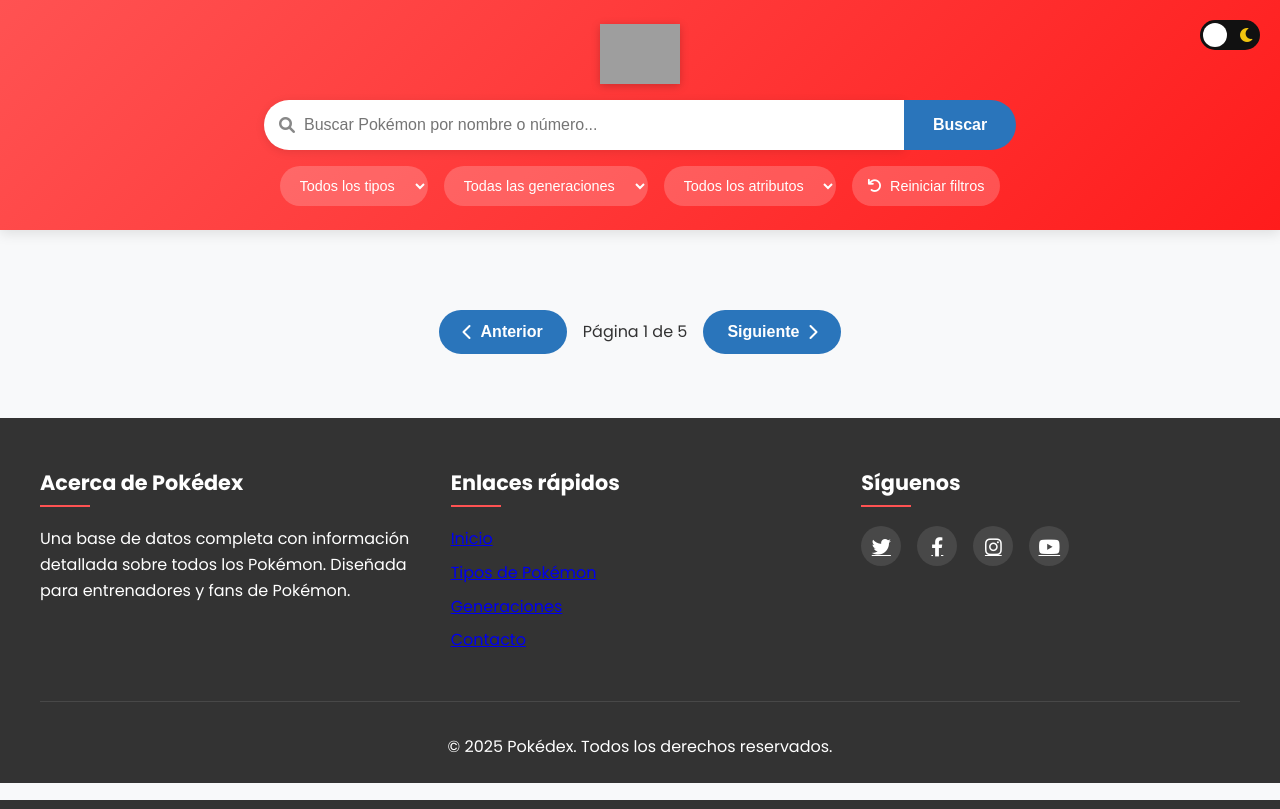
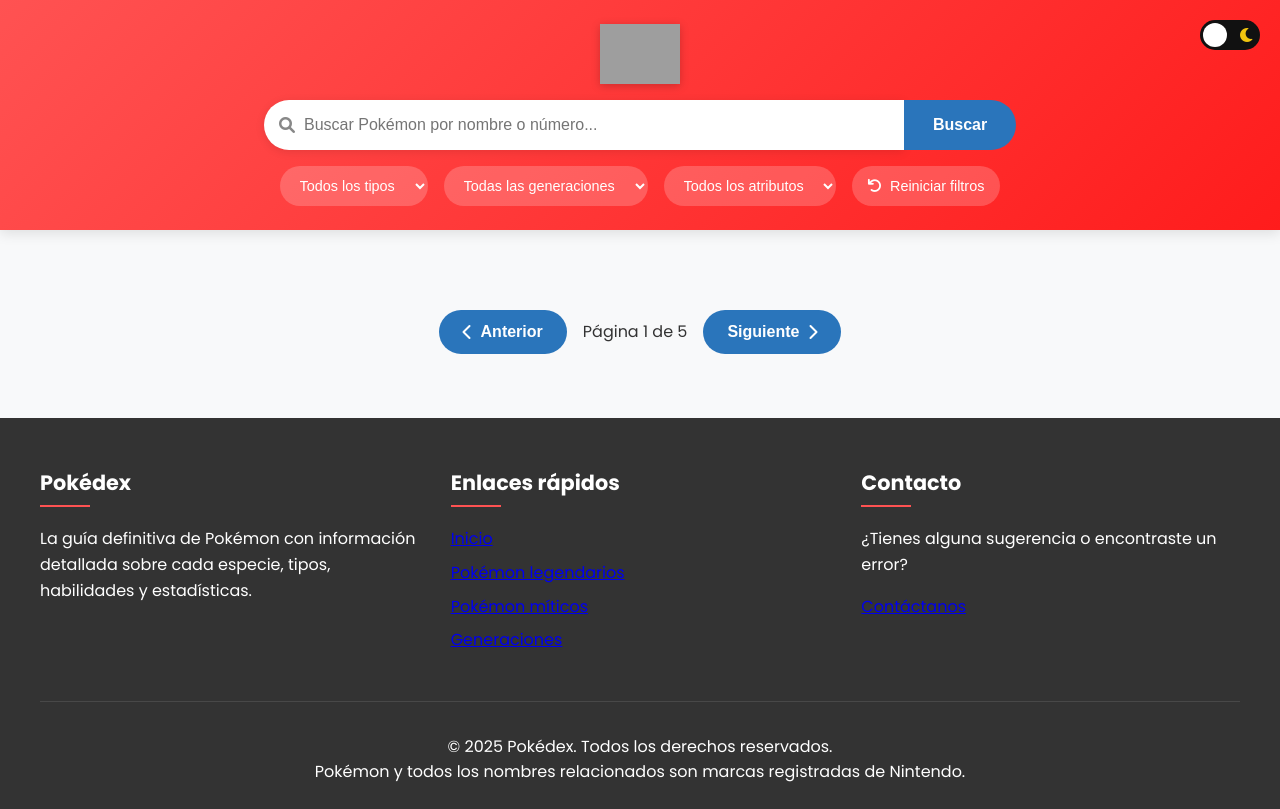
Before and after one commit to aalexxJA/pokedex, a PHP site: page / in a window 1280 px wide. Run offline with PHP 8.4, Linux system fonts and the light colour scheme; data that the repository does not hold is empty; a stand-in replaces the project's code that opens the database connection; grey boxes are pictures that could not be loaded.

Commit message:
Update index.php

```diff
--- a/index.php
+++ b/index.php
@@ -5,7 +5,7 @@
     <meta charset="UTF-8">
     <meta name="viewport" content="width=device-width, initial-scale=1.0">
     <title>Pokédex - Base de Datos de Pokémon</title>
-    <link rel="icon" type="image/png" href="favicon.png">
+    <link rel="icon" type="image/png" href="Media/Poké_Ball.svg.png">
     <link rel="stylesheet" href="styles.css">
     <link rel="stylesheet" href="https://cdnjs.cloudflare.com/ajax/libs/font-awesome/6.0.0-beta3/css/all.min.css">
     <link href="https://fonts.googleapis.com/css2?family=Poppins:wght@300;400;500;600;700&display=swap" rel="stylesheet">
@@ -24,7 +24,7 @@
     <!-- Encabezado -->
     <header>
         <div class="logo-container">
-            <img src="pokedex-logo.png" alt="Pokédex Logo" class="logo">
+            <img src="Media/pokedex-logo.png" alt="Pokédex Logo" class="logo">
         </div>
         <div class="search-container">
             <div class="search-wrapper">
@@ -108,34 +108,34 @@
 
     <!-- Pie de página -->
     <footer>
+        <div class="footer-container">
             <div class="footer-content">
             <div class="footer-section">
-                <h3>Acerca de Pokédex</h3>
-                <p>Una base de datos completa con información detallada sobre todos los Pokémon. Diseñada para entrenadores y fans de Pokémon.</p>
+                <h3>Pokédex</h3>
+                <p>La guía definitiva de Pokémon con información detallada sobre cada especie, tipos, habilidades y estadísticas.</p>
             </div>
             <div class="footer-section">
                 <h3>Enlaces rápidos</h3>
-                <ul>
+                <ul class="footer-links">
                 <li><a href="#">Inicio</a></li>
-                    <li><a href="#">Tipos de Pokémon</a></li>
+                <li><a href="#">Pokémon legendarios</a></li>
+                <li><a href="#">Pokémon míticos</a></li>
                 <li><a href="#">Generaciones</a></li>
-                    <li><a href="#">Contacto</a></li>
                 </ul>
             </div>
             <div class="footer-section">
-                <h3>Síguenos</h3>
-                <div class="social-icons">
-                    <a href="#" class="social-icon"><i class="fab fa-twitter"></i></a>
-                    <a href="#" class="social-icon"><i class="fab fa-facebook-f"></i></a>
-                    <a href="#" class="social-icon"><i class="fab fa-instagram"></i></a>
-                    <a href="#" class="social-icon"><i class="fab fa-youtube"></i></a>
-                </div>
+                <h3>Contacto</h3>
+                <p>¿Tienes alguna sugerencia o encontraste un error?</p>
+                <a href="mailto:info@pokedex.com" class="contact-button">Contáctanos</a>
             </div>
             </div>
             <div class="footer-bottom">
             <p>&copy; 2025 Pokédex. Todos los derechos reservados.</p>
+            <p>Pokémon y todos los nombres relacionados son marcas registradas de Nintendo.</p>
+            </div>
         </div>
     </footer>
+
 
     <!-- Script para pasar los datos de PHP a JavaScript -->
     <script>
```
Lines whose indentation alone changed are shown as unchanged.
